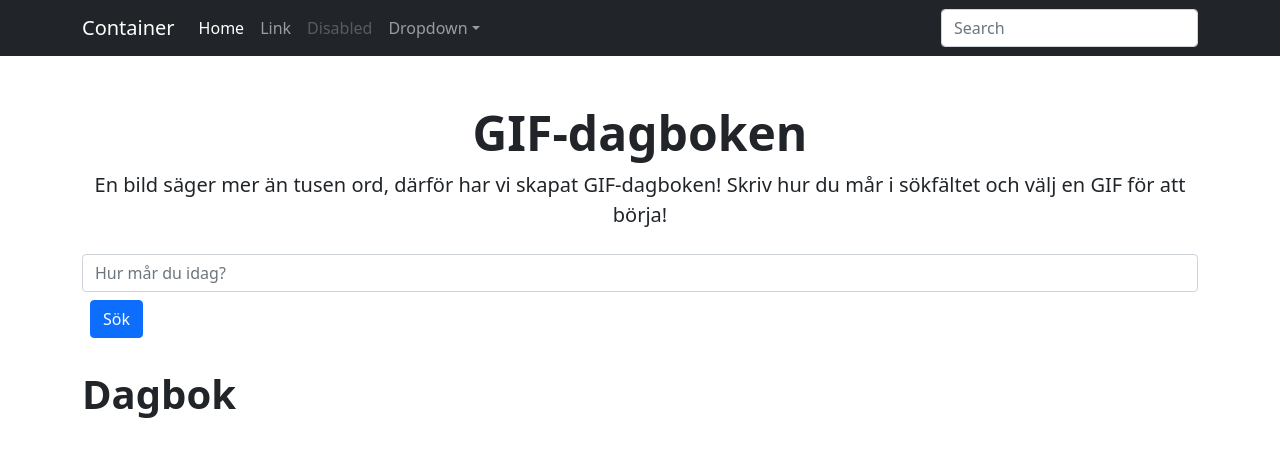
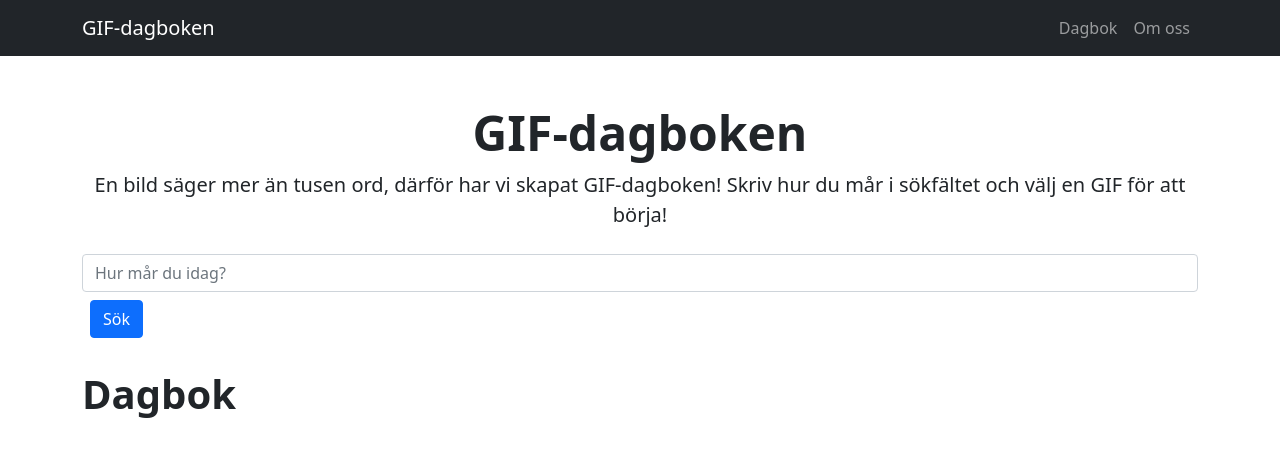
Before and after one commit to jonfra165/projektarbete, a React (Create React App) app: page / in a window 1280 px wide. Shown: the top 456 px of the page. Built offline with nearby package versions, Linux system fonts and the light colour scheme.

Commit message:
Update Navbar.jsx
Fixed class to className and correct content. Just links etc that needs to be done.

```diff
--- a/src/components/Navbar.jsx
+++ b/src/components/Navbar.jsx
@@ -2,36 +2,21 @@ import React from "react";
 
 const Navbar = () => {
     return (
-    <nav class="navbar navbar-expand-lg navbar-dark bg-dark" aria-label="Eighth navbar example">
-        <div class="container">
-            <a class="navbar-brand" href="#">Container</a>
-            <button class="navbar-toggler" type="button" data-bs-toggle="collapse" data-bs-target="#navbarsExample07" aria-controls="navbarsExample07" aria-expanded="false" aria-label="Toggle navigation">
-                <span class="navbar-toggler-icon"></span>
+        <nav className="navbar navbar-expand-sm navbar-dark bg-dark" aria-label="Third navbar example">
+        <div className="container">
+            <a className="navbar-brand" href="index.html">GIF-dagboken</a>
+            <button className="navbar-toggler" type="button" data-bs-toggle="collapse" data-bs-target="#navbarsExample03" aria-controls="navbarsExample03" aria-expanded="false" aria-label="Toggle navigation">
+                <span className="navbar-toggler-icon"></span>
             </button>
-
-            <div class="collapse navbar-collapse" id="navbarsExample07">
-                <ul class="navbar-nav me-auto mb-2 mb-lg-0">
-                <li class="nav-item">
-                    <a class="nav-link active" aria-current="page" href="#">Home</a>
-                </li>
-                <li class="nav-item">
-                    <a class="nav-link" href="#">Link</a>
-                </li>
-                <li class="nav-item">
-                    <a class="nav-link disabled">Disabled</a>
-                </li>
-                <li class="nav-item dropdown">
-                    <a class="nav-link dropdown-toggle" href="#" id="dropdown07" data-bs-toggle="dropdown" aria-expanded="false">Dropdown</a>
-                    <ul class="dropdown-menu" aria-labelledby="dropdown07">
-                    <li><a class="dropdown-item" href="#">Action</a></li>
-                    <li><a class="dropdown-item" href="#">Another action</a></li>
-                    <li><a class="dropdown-item" href="#">Something else here</a></li>
-                    </ul>
-                </li>
+            <div className="collapse navbar-collapse" id="navbarsExample03">
+                <ul className="navbar-nav ms-auto">
+                    <li className="nav-item">
+                        <a className="nav-link" href="/">Dagbok</a>
+                    </li>
+                    <li className="nav-item">
+                        <a className="nav-link" href="/calendar">Om oss</a>
+                    </li>
                 </ul>
-                <form role="search">
-                <input class="form-control" type="search" placeholder="Search" aria-label="Search"/>
-                </form>
             </div>
         </div>
     </nav>
```
